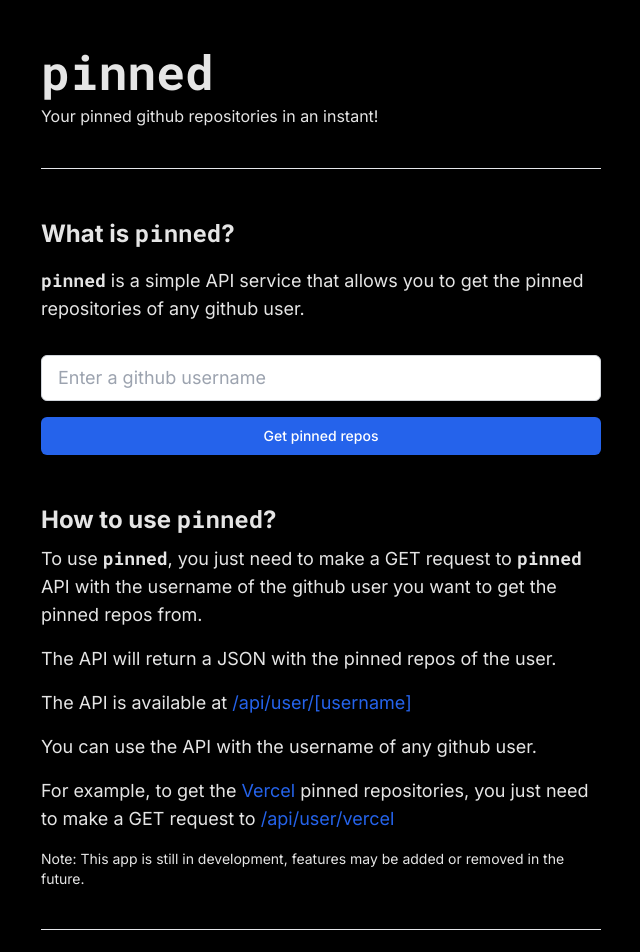
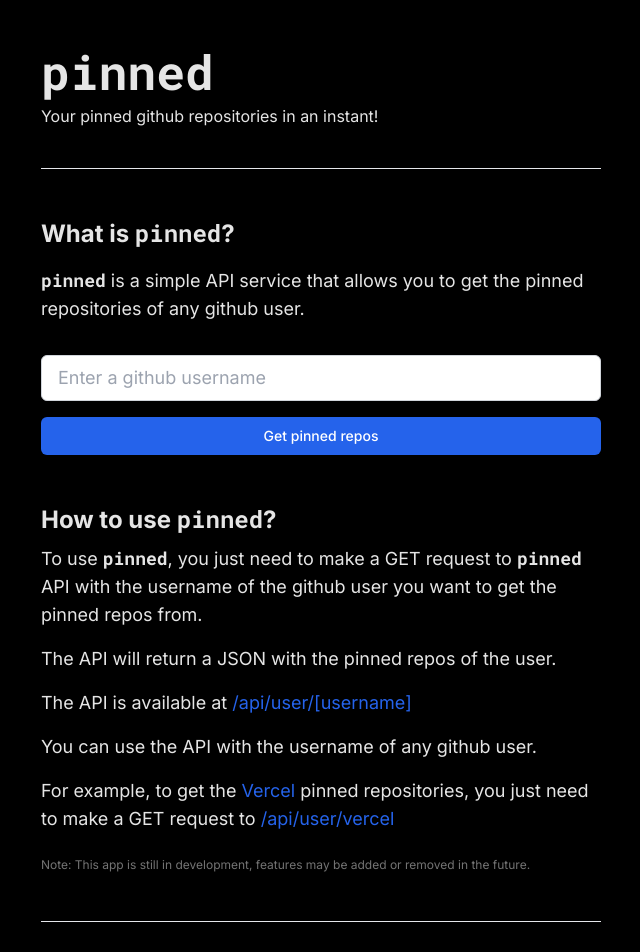
Before and after one commit to rubkn/pinned, a Next.js app: page / in a window 1280 px wide. Shown: the top 952 px of the page, without its empty margins (319-959 px from the left). Built offline with nearby package versions, Linux system fonts and the light colour scheme.

Commit message:
little thing on note

```diff
--- a/pages/index.tsx
+++ b/pages/index.tsx
@@ -93,7 +93,7 @@ export default function Home() {
                 /api/user/vercel
               </Link>
             </p>
-            <p className="py-2 text-sm">
+            <p className="py-4 text-xs text-neutral-500">
               Note: This app is still in development, features may be added or
               removed in the future.
             </p>
```
